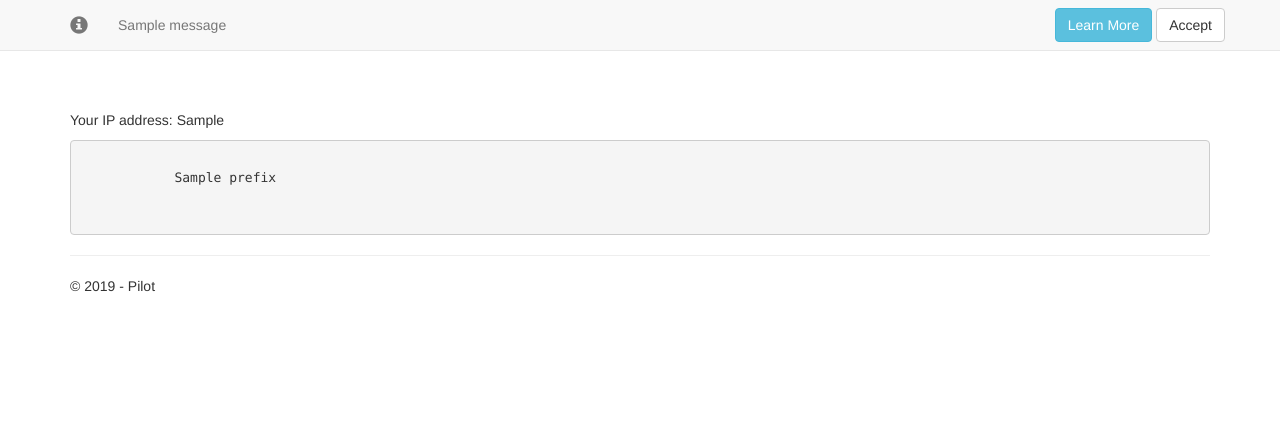
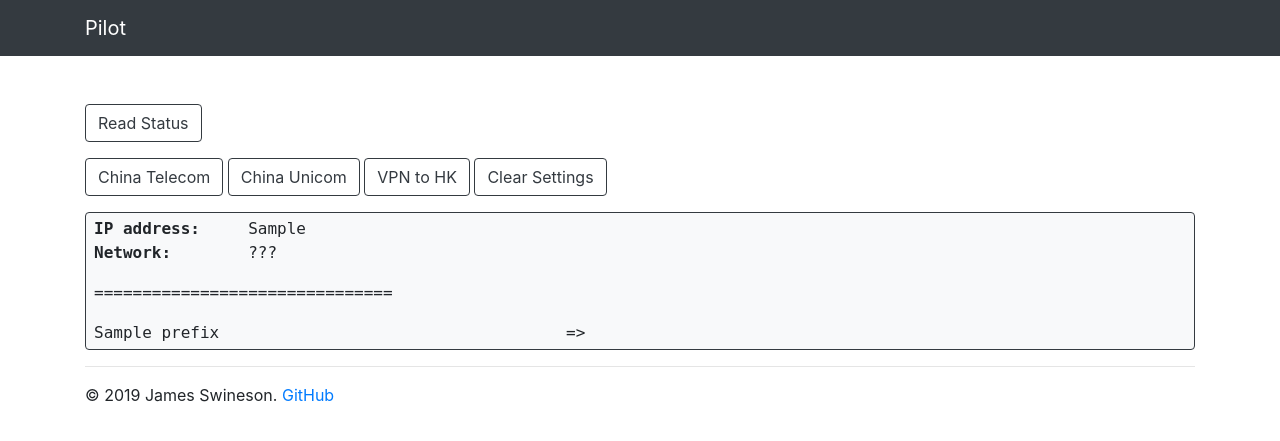
Before and after one commit to Jamesits/pilot, a Flask app: template pilot/gobgp_web/templates/gobgp_web/index.html in a window 1280 px wide. Shown: the top 441 px of the page. Run offline with Flask 2, Linux system fonts and the light colour scheme; the template is opened without the code that fills it: most values are stand-ins (such as "Sample title", 1, 10 or a date in 2020); one stand-in notice (Sample message) is shown; parts of the project's set-up code (start-up, migrations or seed data) failed here and were passed over; some libraries are stand-ins or nearby versions.

Commit message:
HTML page done

```diff
--- a/Pilot/gobgp_web/gobgp_json_result_encoder.py
+++ b/Pilot/gobgp_web/gobgp_json_result_encoder.py
@@ -6,7 +6,7 @@ from ipaddress import ip_address
 from json import JSONEncoder
 
 from google.protobuf.any_pb2 import Any
-from google.protobuf.pyext._message import RepeatedCompositeContainer
+from google.protobuf.pyext._message import RepeatedCompositeContainer, RepeatedScalarContainer
 
 from pilot.gobgp_interface import gobgp_pb2, attribute_pb2, capability_pb2
 
@@ -113,7 +113,7 @@ class GoBgpResultEncoder(JSONEncoder):
         if isinstance(o, Any):
             return unmarshal_any(o)
 
-        if isinstance(o, RepeatedCompositeContainer):  # this is an iterable
+        if isinstance(o, (RepeatedCompositeContainer, RepeatedScalarContainer)):  # this is an iterable
             ret = []
             for item in o:
                 ret.append(item)
--- a/Pilot/templates/base.html
+++ b/Pilot/templates/base.html
@@ -5,86 +5,33 @@
     <meta name="viewport" content="width=device-width, initial-scale=1.0" />
     <title>{{ title }} - Pilot</title>
 
-    <link rel="stylesheet" href="static/lib/bootstrap/dist/css/bootstrap.css" />
-    <link rel="stylesheet" href="static/css/site.css" />
+    <link rel="stylesheet" href="{{ url_for('static', filename="lib/bootstrap/dist/css/bootstrap.css") }}"/>
+    <link rel="stylesheet" href="{{ url_for('static', filename="css/site.css") }}"/>
 </head>
 <body>
-    <nav class="navbar navbar-inverse navbar-fixed-top">
+<header>
+    <nav class="navbar navbar-expand-lg navbar-dark bg-dark">
         <div class="container">
-            <div class="navbar-header">
-                <button type="button" class="navbar-toggle" data-toggle="collapse" data-target=".navbar-collapse">
-                    <span class="sr-only">Toggle navigation</span>
-                    <span class="icon-bar"></span>
-                    <span class="icon-bar"></span>
-                    <span class="icon-bar"></span>
-                </button>
                 <a href="{{ url_for('gobgp_web.index') }}" class="navbar-brand">Pilot</a>
             </div>
-            <div class="navbar-collapse collapse">
-                <ul class="nav navbar-nav">
-                    <li><a href="{{ url_for('gobgp_web.index') }}">Home</a></li>
-                    {% if current_user.is_authenticated %}
-                        <li><a href="{{ url_for('users.logout') }}"">Logout</a></li>
-                    {% else %}
-                        <li><a href="{{ url_for('users.register') }}"">Register</a></li>
-                        <li><a href="{{ url_for('users.login') }}">Login</a></li>
-                    {% endif %}
+    </nav>
+</header>
 
-                </ul>
-            </div>
+<main role="main" class="mt-5 mb-2">
+        <div class="container">
+            <!-- child template -->
+            {% block content %}
+            {% endblock %}
         </div>
-    </nav>
+</main>
 
-    <partial name="_CookieConsentPartial" />
-    <!-- flash messages -->
-    {% for info_message in get_flashed_messages() %}
-    <nav id="cookieConsent" class="navbar navbar-default navbar-fixed-top" role="alert">
-        <div class="container">
-            <div class="navbar-header">
-                <button type="button" class="navbar-toggle" data-toggle="collapse" data-target="#cookieConsent .navbar-collapse">
-                    <span class="sr-only">Toggle flash message banner</span>
-                    <span class="icon-bar"></span>
-                    <span class="icon-bar"></span>
-                    <span class="icon-bar"></span>
-                </button>
-                <span class="navbar-brand"><span class="glyphicon glyphicon-info-sign" aria-hidden="true"></span></span>
-            </div>
-            <div class="collapse navbar-collapse">
-                <p class="navbar-text">
-                    {{ info_message }}
-                </p>
-                <div class="navbar-right">
-                    <a asp-controller="Home" asp-action="Privacy" class="btn btn-info navbar-btn">Learn More</a>
-                    <button type="button" class="btn btn-default navbar-btn" data-cookie-string="@cookieString">Accept</button>
-                </div>
-            </div>
-        </div>
-    </nav>
-    <script>
-        (function () {
-            document.querySelector("#cookieConsent button[data-cookie-string]").addEventListener("click", function (el) {
-                document.cookie = el.target.dataset.cookieString;
-                document.querySelector("#cookieConsent").classList.add("hidden");
-            }, false);
-        })();
-    </script>
-    {% endfor %}
+<footer class="container">
+        <hr />
+    <p>&copy; 2019 James Swineson. <a href="https://github.com/Jamesits/pilot">GitHub</a></p>
+</footer>
 
-    <div class="container body-content">
-        <!-- child template -->
-        {% block content %}
-        {% endblock %}
-        <hr />
-        <footer>
-            <p>&copy; 2019 - Pilot</p>
-        </footer>
-    </div>
-
-    <script src="static/lib/jquery/dist/jquery.js"></script>
-    <script src="static/lib/bootstrap/dist/js/bootstrap.js"></script>
-    <script src="static/js/site.js"></script>
-    <script src="static/js/site.min.js"></script>
-    <script src="static/lib/jquery-validation/dist/jquery.validate.js"></script>
-    <script src="static/lib/jquery-validation-unobtrusive/jquery.validate.unobtrusive.js"></script>
+<script src="{{ url_for('static', filename="lib/jquery/dist/jquery.js") }}"></script>
+<script src="{{ url_for('static', filename="lib/bootstrap/dist/js/bootstrap.js") }}"></script>
+<script src="{{ url_for('static', filename="js/site.js") }}"></script>
 </body>
 </html>
--- a/pilot/gobgp_web/templates/gobgp_web/index.html
+++ b/pilot/gobgp_web/templates/gobgp_web/index.html
@@ -1,15 +1,37 @@
 {% extends "base.html" %}
 
-{% set title = 'Homepage' %}
+{% set title = 'Overview' %}
 
 {% block content %}
-    <br>
-    <br>
-    <br>
-    <p>Your IP address: {{ ip }}</p>
-    <div><pre>
-        {% for route in routes %}
-            {{route.destination.prefix}}
-        {% endfor %}
-    </pre></div>
+    <div class="mt-3 mb-3">
+        <button type="button" class="btn btn-outline-dark">Read Status</button>
+    </div>
+    <div class="mt-3 mb-3">
+        <button type="button" class="btn btn-outline-dark">China Telecom</button>
+        <button type="button" class="btn btn-outline-dark">China Unicom</button>
+        <button type="button" class="btn btn-outline-dark">VPN to HK</button>
+        <button type="button" class="btn btn-outline-dark">Clear Settings</button>
+    </div>
+    <div class="rule-list mt-3 mb-3 pt-1 pb-1 pl-2 pr-2 border border-dark rounded bg-light">
+        <p>
+            <span class="tab-stop-small font-weight-bold">IP address: </span>{{ ip }}<br>
+            <span class="tab-stop-small font-weight-bold">Network: </span>???
+        </p>
+        <p>===============================</p>
+        <dl>
+            {% for route in routes %}
+                <dt>{{ route['destination']['prefix'] }}</dt>
+                <dd>
+                    {% for path in route['destination']['paths'] %}
+                        {% for pattr in path['pattrs'] %}
+                            {% for community in pattr['communities'] %}
+                                {{ community['string'] }}
+                            {% endfor %}
+                        {% endfor %}
+                    {% endfor %}
+                </dd>
+            {% endfor %}
+        </dl>
+    </div>
+
 {% endblock %}
--- a/pilot/static/css/site.css
+++ b/pilot/static/css/site.css
@@ -1,37 +1,37 @@
-/* Please see documentation at https://docs.microsoft.com/aspnet/core/client-side/bundling-and-minification\
-for details on configuring this project to bundle and minify static web assets. */
-body {
-    padding-top: 50px;
-    padding-bottom: 20px;
+.tab-stop-small {
+    min-width: 16ch;
+    display: inline-block;
 }
 
-/* Wrapping element */
-/* Set some basic padding to keep content from hitting the edges */
-.body-content {
-    padding-left: 15px;
-    padding-right: 15px;
+.rule-list * {
+    font-family: monospace;
+    font-weight: normal;
 }
 
-/* Carousel */
-.carousel-caption p {
-    font-size: 20px;
-    line-height: 1.4;
+.rule-list dl {
+    margin-block-start: 0;
+    margin-block-end: 0;
+    margin-inline-start: 0;
+    margin-inline-end: 0;
 }
 
-/* Make .svg files in the carousel display properly in older browsers */
-.carousel-inner .item img[src$=".svg"] {
-    width: 100%;
+.rule-list dt {
+    display: inline-block;
+    min-width: 48ch;
+    margin: 0;
 }
 
-/* QR code generator */
-#qrCode {
-    margin: 15px;
+.rule-list dd {
+    display: inline;
+    margin: 0;
 }
 
-/* Hide/rearrange for smaller screens */
-@media screen and (max-width: 767px) {
-    /* Hide captions */
-    .carousel-caption {
-        display: none;
-    }
+.rule-list dd::before {
+    content: "=>";
+    display: inline;
 }
+
+.rule-list dd::after {
+    content: "\A";
+    display: block;
+}
```
Also changed, not shown: Pilot/gobgp_web/gobgp_any_unmarshaller.py (deleted, +0 -29 lines), Pilot/gobgp_web/gobgp_dict_unmarshaller.py (deleted, +0 -24 lines), pilot/gobgp_web/__init__.py (+5 -5 lines), pilot/gobgp_web/gobgp_connector.py (+7 -1 lines), pilot/static/js/site.min.js (deleted).
